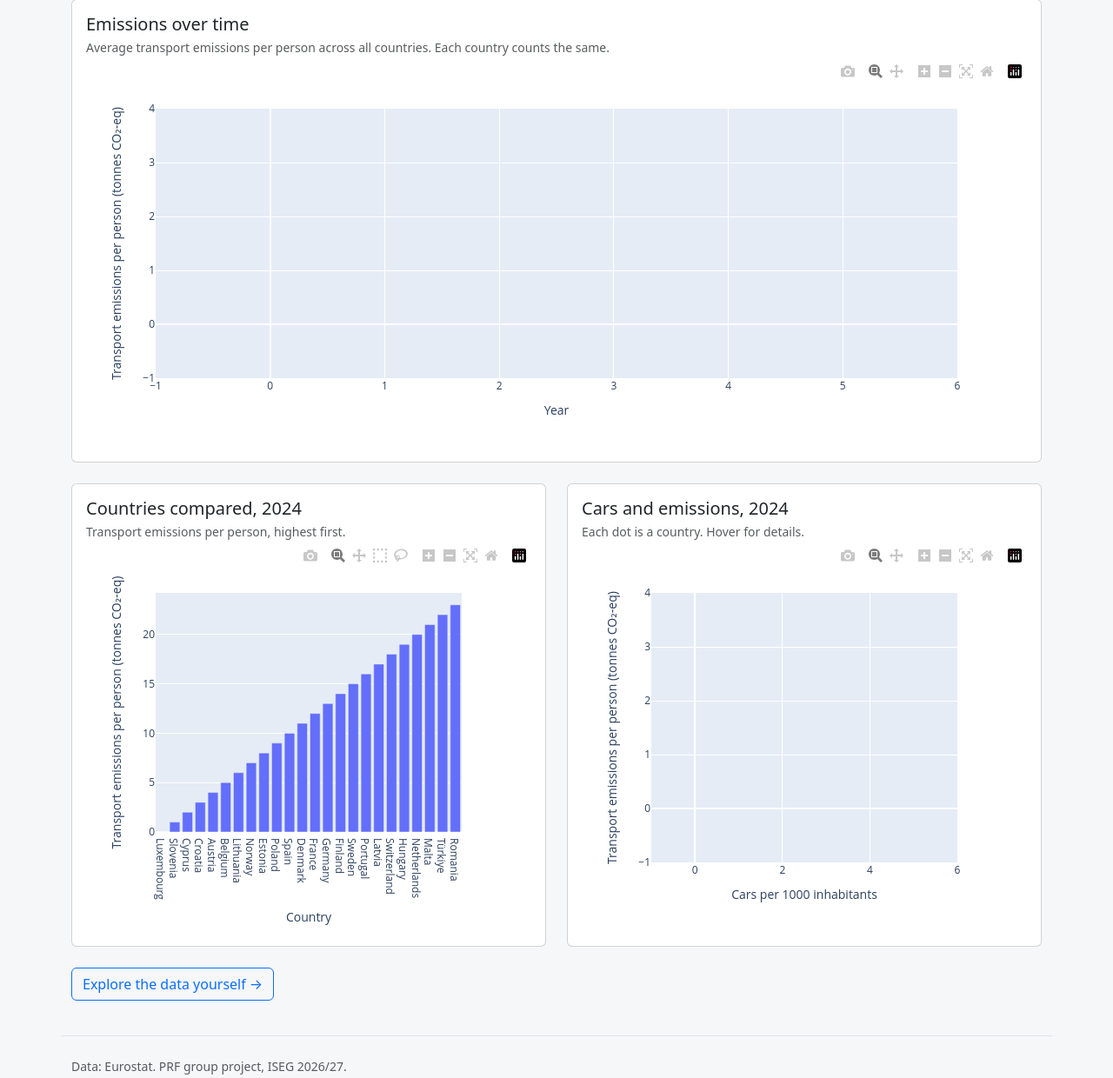
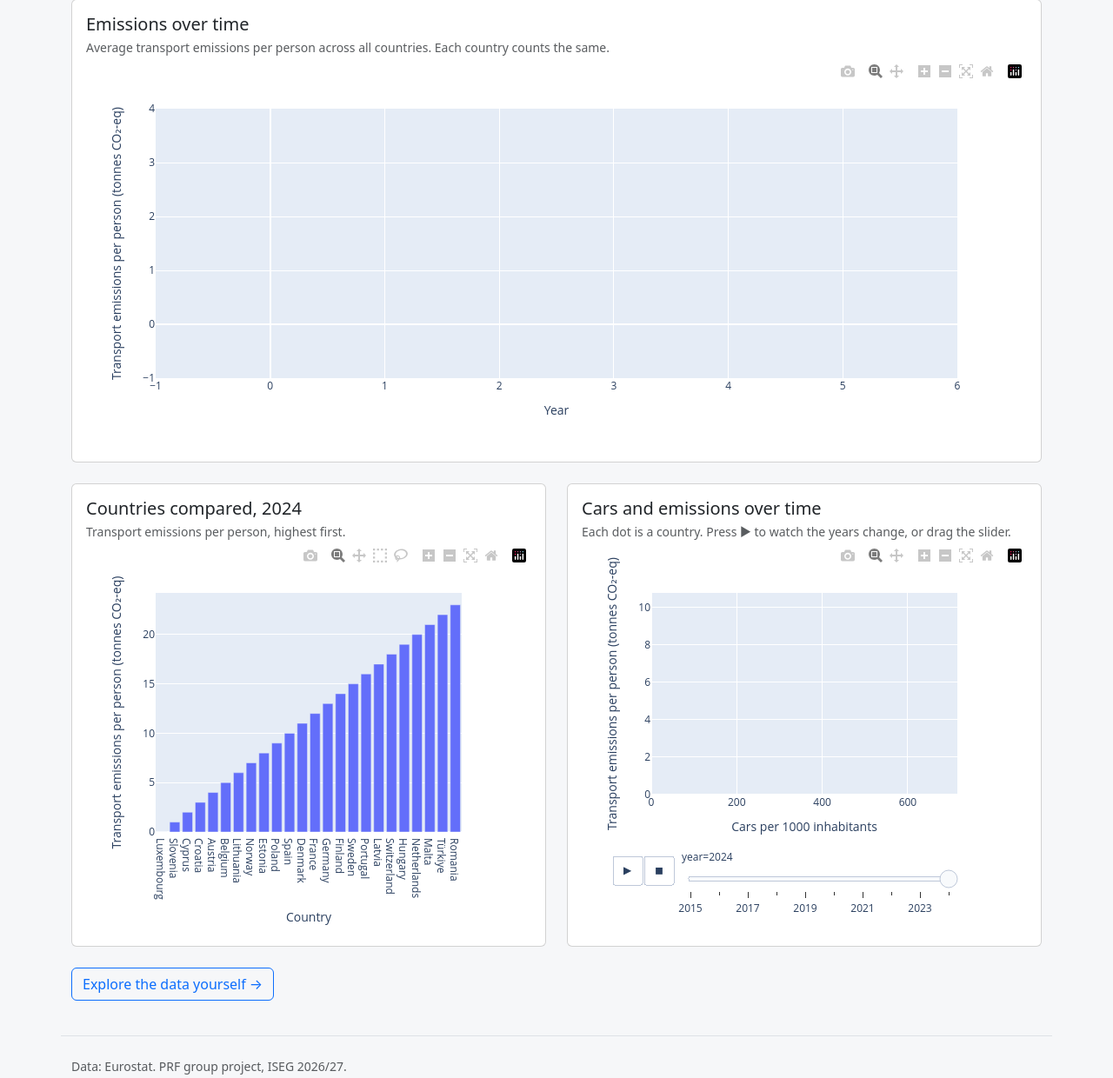
Before and after one commit to Adrianhammer/PRF_Project, a Flask app: page / in a window 1280 px wide. Shown: the part 411-1651 px from the top of the page at 87% size. Run offline with Flask 3, Linux system fonts and the light colour scheme; some libraries are stand-ins or nearby versions.

Commit message:
add animation to scatter chart on dashboard page

```diff
--- a/app/app.py
+++ b/app/app.py
@@ -28,7 +28,7 @@ def index():
             data.yearly_average("emission_pc"), "emission_pc"
         ),
         ranking_chart=charts.bar_chart(year_data, "emission_pc"),
-        scatter_chart=charts.scatter_chart(year_data),
+        scatter_chart=charts.scatter_chart(data.df),
         findings=FINDINGS,
     )
 
--- a/app/charts.py
+++ b/app/charts.py
@@ -42,11 +42,15 @@ def bar_chart(df, indicator):
 def scatter_chart(df):
     """Scatter plot of cars per 1000 inhabitants vs emissions per person, one dot per country"""
     fig = px.scatter(
-        df,
+        df.sort_values("year"),
         x="cars_per_1000",
         y="emission_pc",
         hover_name="country_name",
         text="country",
+        animation_frame="year",
+        animation_group="country",
+        range_x=[0, df["cars_per_1000"].max() * 1.05],
+        range_y=[0, df["emission_pc"].max() * 1.05],
         labels={
             "cars_per_1000": INDICATORS["cars_per_1000"],
             "emission_pc": INDICATORS["emission_pc"],
--- a/app/templates/index.html
+++ b/app/templates/index.html
@@ -71,8 +71,8 @@
     </div>
     <div class="col-lg-6">
         <div class="card card-body h-100">
-            <h2 class="h5 mb-1">Cars and emissions, {{ latest_year }}</h2>
-            <p class="text-muted small mb-0">Each dot is a country. Hover for details.</p>
+            <h2 class="h5 mb-1">Cars and emissions over time</h2>
+            <p class="text-muted small mb-0">Each dot is a country. Press ▶ to watch the years change, or drag the slider.</p>
             {{ scatter_chart | safe }}
         </div>
     </div>
```
